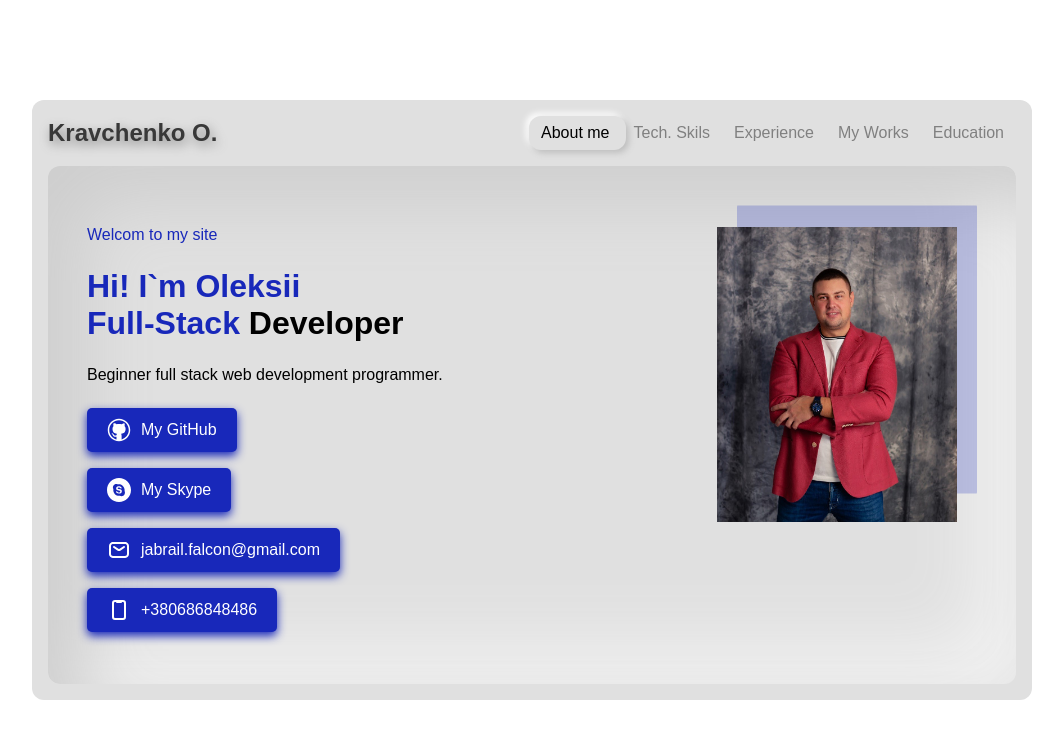
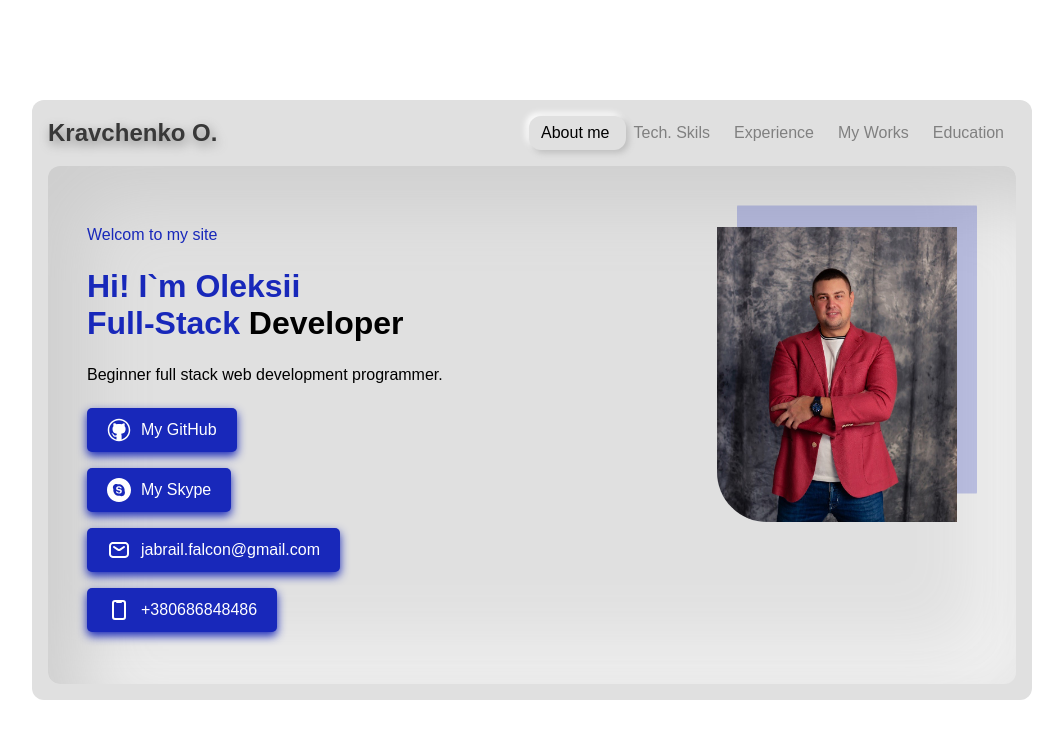
Before and after one commit to JabrailFalcon/Portfolio, a plain HTML site: page index.html in a window 1280 px wide. Shown: the whole page, without its empty margins (108-1171 px from the left). Drawn offline with Linux system fonts and the light colour scheme.

Commit message:
Update portfolio.css

```diff
--- a/css/portfolio.css
+++ b/css/portfolio.css
@@ -214,7 +214,7 @@ figure {
 }
 
 .main__photo {
-    border-radius: o o o 50px;
+    border-radius: 0 0 0 50px;
     position: absolute;
     bottom: 0;
     left: 0;
```
